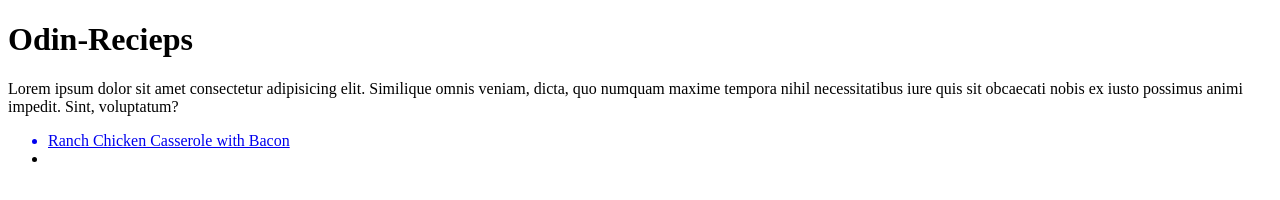
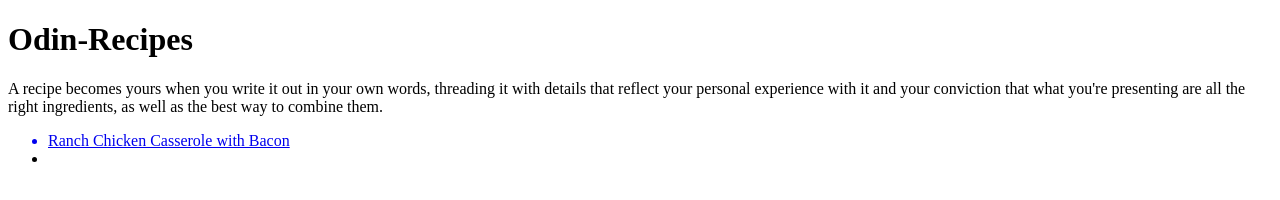
Before and after one commit to aaditya-anil/odin-recipes, a plain HTML site: page index.html in a window 1280 px wide. Drawn offline with Linux system fonts and the light colour scheme.

Commit message:
Add image for rccwb

```diff
--- a/index.html
+++ b/index.html
@@ -7,9 +7,9 @@
     <title>Document</title>
 </head>
 <body>
-    <h1>Odin-Recieps</h1>
+    <h1>Odin-Recipes</h1>
     <p>
-        Lorem ipsum dolor sit amet consectetur adipisicing elit. Similique omnis veniam, dicta, quo numquam maxime tempora nihil necessitatibus iure quis sit obcaecati nobis ex iusto possimus animi impedit. Sint, voluptatum?
+        A recipe becomes yours when you write it out in your own words, threading it with details that reflect your personal experience with it and your conviction that what you're presenting are all the right ingredients, as well as the best way to combine them.
     </p>
     <ul>
         <a href="/home/aaditya/repos/odin-recipes/rccwithbacon.html"><li>Ranch Chicken Casserole with Bacon</li></a>
```
Also changed, not shown: rccwithbacon.html (+2 -0 lines), img/rccwb.webp (added).
